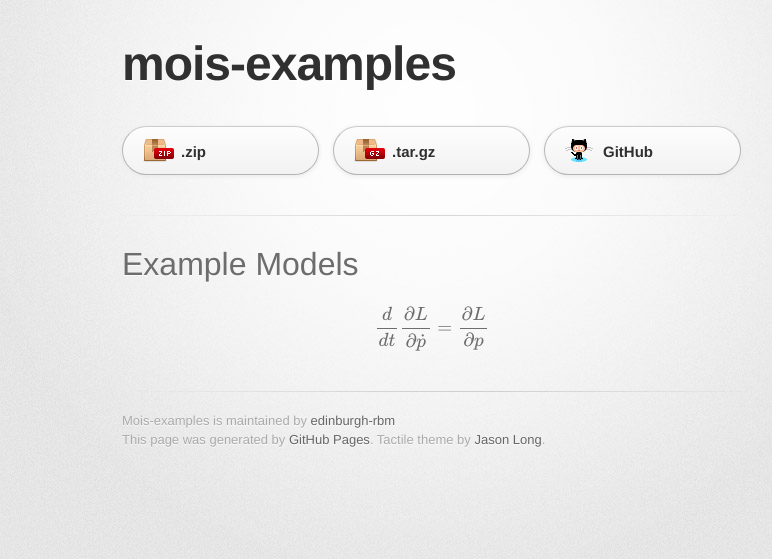
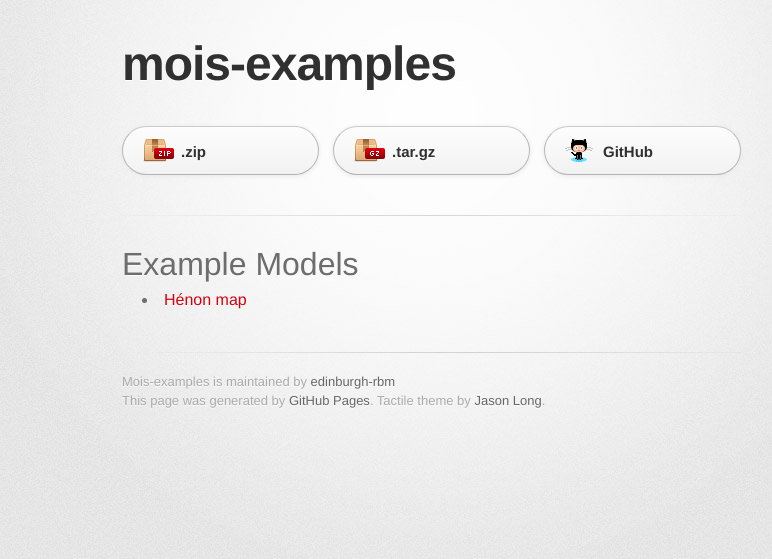
Before and after one commit to edinburgh-rbm/mois-examples, a Jekyll site: the page built from index.md, in a window 1280 px wide. Shown: the top 559 px of the page, without its empty margins (208-980 px from the left). Built offline with Jekyll 4.4.1, drawn with Linux system fonts in a browser that asks for light colours; some web fonts are replaced; formulas are drawn with MathJax 3; a script that is not in the unit is left out.

Commit message:
henon...

```diff
--- a/index.md
+++ b/index.md
@@ -6,7 +6,5 @@
 Example Models
 ==============
 
-$$
-\frac{d}{dt} \frac{\partial L}{\partial \dot p} =
-  \frac{\partial L}{\partial p}
-$$
+
+  * [Hénon map](henon)
```
